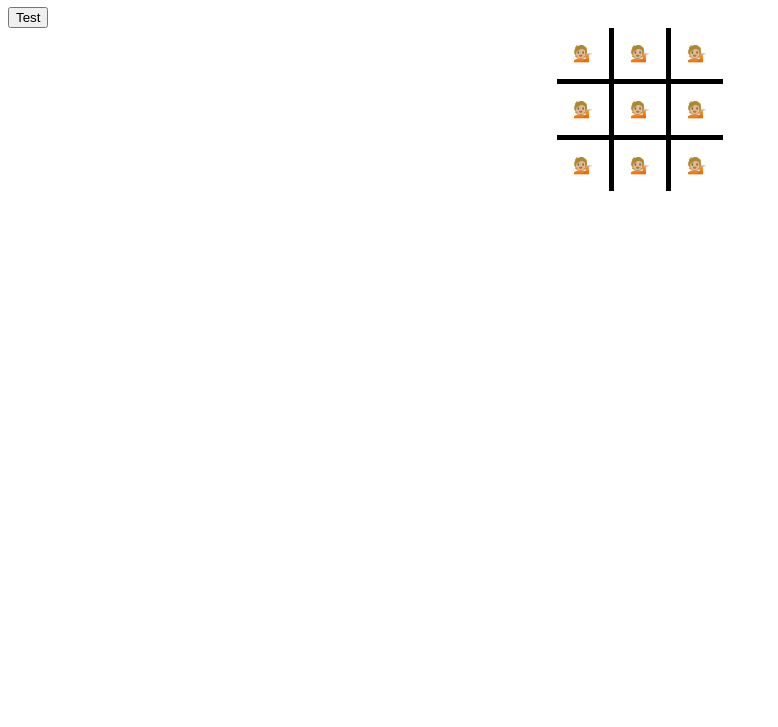
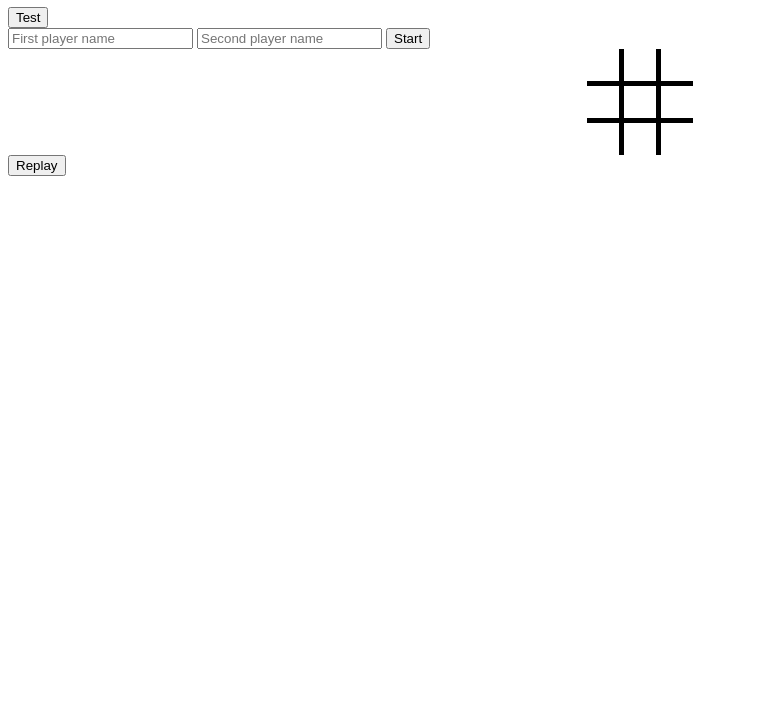
Before and after one commit to pipe2442/tictactoe_javascript, a plain HTML site: page index.html in a window 1280 px wide. Shown: the part 73-800 px from the top of the page, without its empty margins (0-778 px from the left). Drawn offline with Linux system fonts and the light colour scheme.

Commit message:
Basic setup with new player object and game loop

```diff
--- a/app.js
+++ b/app.js
@@ -1,3 +1,29 @@
-const test = () => {
-    document.getElementById('display').innerHTML = "Im the inner"
-};
+
+    var spot = function getId(spot) { spot.id };
+
+    let game = false;
+    let turn = 0;
+
+    const player_name1 = document.getElementById('firstplayer');
+    const player_name2 = document.getElementById('secondplayer');
+
+    function Player(name, marker) {
+        this.name = name
+        this.marker = marker
+    }
+
+    const player1 = new Player(player_name1, 'x')
+    const player2 = new Player(player_name2, 'o')
+
+    const newGame = () => { game = true };
+
+    while(game) {
+        if (turn % 2 == 0) {
+            document.getElementById(spot).innerHTML = 'x'
+        } else {
+            document.getElementById(spot).innerHTML = 'o'
+        }
+
+        if(turn > 3) {game = false};
+        turn += 1;
+    };
--- a/index.html
+++ b/index.html
@@ -8,30 +8,40 @@
     <title>Tic_Tac_Toe</title>
 </head>
 <body>
-    <h1>Hello world</h1>
+    <h1>Tic Tac Toe</h1>
     <button onclick="test()">Test</button>
     <div id="display"></div>
+
+    <input id="firstplayer" type="text" placeholder="First player name">
+    <input id="secondplayer" type="text" placeholder="Second player name">
+    <input type="button" value="Start" onclick="newGame()">
 
 
 
 
 <table>
     <tr>
-      <td>💁🏼</td>
-      <td>💁🏼</td>
-      <td>💁🏼</td>
+      <td id="0" onclick="getId(this)"></td>
+      <td id="1" onclick="getId(this)"></td>
+      <td id="2" onclick="getId(this)"></td>
     </tr>
     <tr>
-      <td>💁🏼</td>
-      <td>💁🏼</td>
-      <td>💁🏼</td>
+      <td id="3"></td>
+      <td id="4"></td>
+      <td id="5"></td>
     </tr>
     <tr>
-      <td>💁🏼</td>
-      <td>💁🏼</td>
-      <td>💁🏼</td>
+      <td id="6"></td>
+      <td id="7"></td>
+      <td id="8"></td>
     </tr>
   </table>
+
+  <div class="endgame">
+
+  </div>
+
+  <button onclick="startGame()">Replay</button>
 
 
 
```
